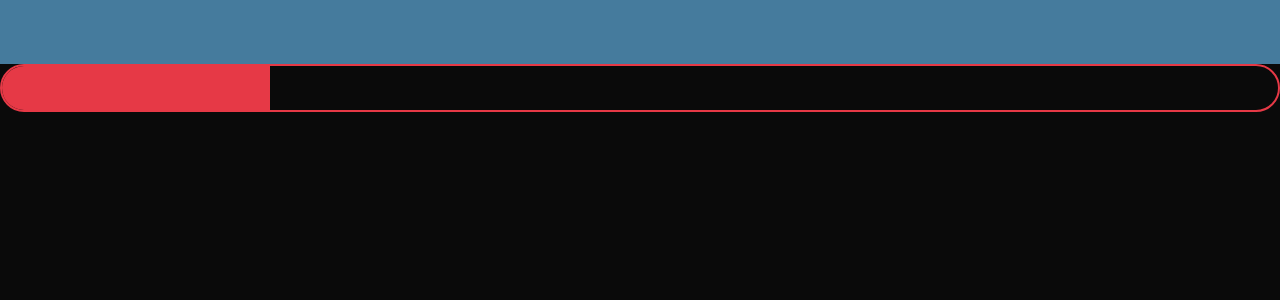
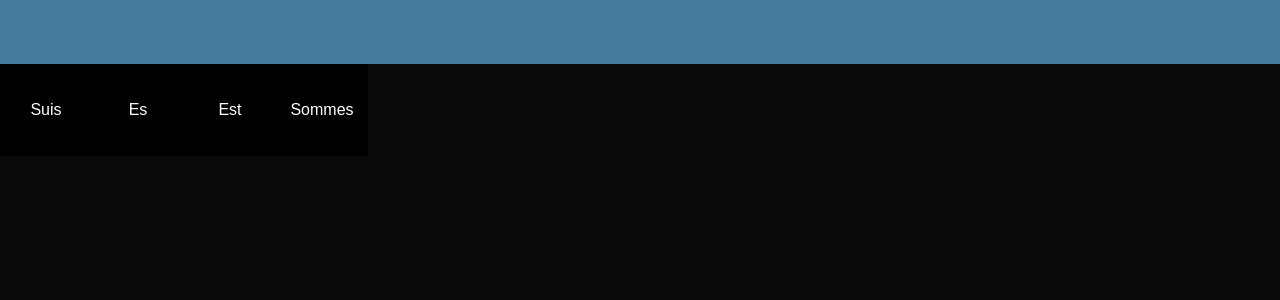
Before and after one commit to GiovanniCrois/french_study_tool, a Next.js app: page /comTests in a window 1280 px wide. Shown: the top 300 px of the page. Built offline with nearby package versions, Linux system fonts and the light colour scheme; a web font is replaced by a local one.

Commit message:
Creation of question panel component

```diff
--- a/src/app/comTests/page.jsx
+++ b/src/app/comTests/page.jsx
@@ -1,13 +1,15 @@
 import NavBar from "../components/navBar";
 import SelectPanel from "../components/selectPanel";
 import CountDownBar from "../components/countDownBar";
+import QuestionPanel from "../components/questionPanel";
 export default function comTests() {
   return (
     <>
       <meta name="viewport" content="width=device-width, initial-scale=1.0" />
       {/* <NavBar></NavBar> */}
       {/* <SelectPanel></SelectPanel> */}
-      <CountDownBar />
+      {/* <CountDownBar /> */}
+      <QuestionPanel />
     </>
   );
 }
--- /dev/null
+++ b/src/app/components/questionPanel.jsx
@@ -0,0 +1,44 @@
+"use client";
+
+import { useState } from "react";
+export default function QuestionPanel() {
+  const question = {
+    question: "Etre",
+    options: ["Suis", "Es", "Est", "Sommes"],
+  };
+
+  const [variant, setVariant] = useState(
+    "w-23 h-23 cursor-pointer bg-black text-white"
+  );
+  const handleAnswer = (e) => {
+    const value = e.target.value;
+    console.log(e.target.className);
+    if (value == question.options[0]) {
+      //setVariant("w-23 h-23 cursor-pointer bg-black text-white bg-green-500");
+      e.target.className =
+        "w-23 h-23 cursor-pointer bg-black text-white bg-green-500";
+    } else {
+      e.target.className =
+        "w-23 h-23 cursor-pointer bg-black text-white bg-red-500";
+    }
+  };
+
+  return (
+    <>
+      <div>
+        {question.options.map((option) => {
+          return (
+            <button
+              value={option}
+              key={option}
+              onClick={handleAnswer}
+              className={variant}
+            >
+              {option}
+            </button>
+          );
+        })}
+      </div>
+    </>
+  );
+}
```
